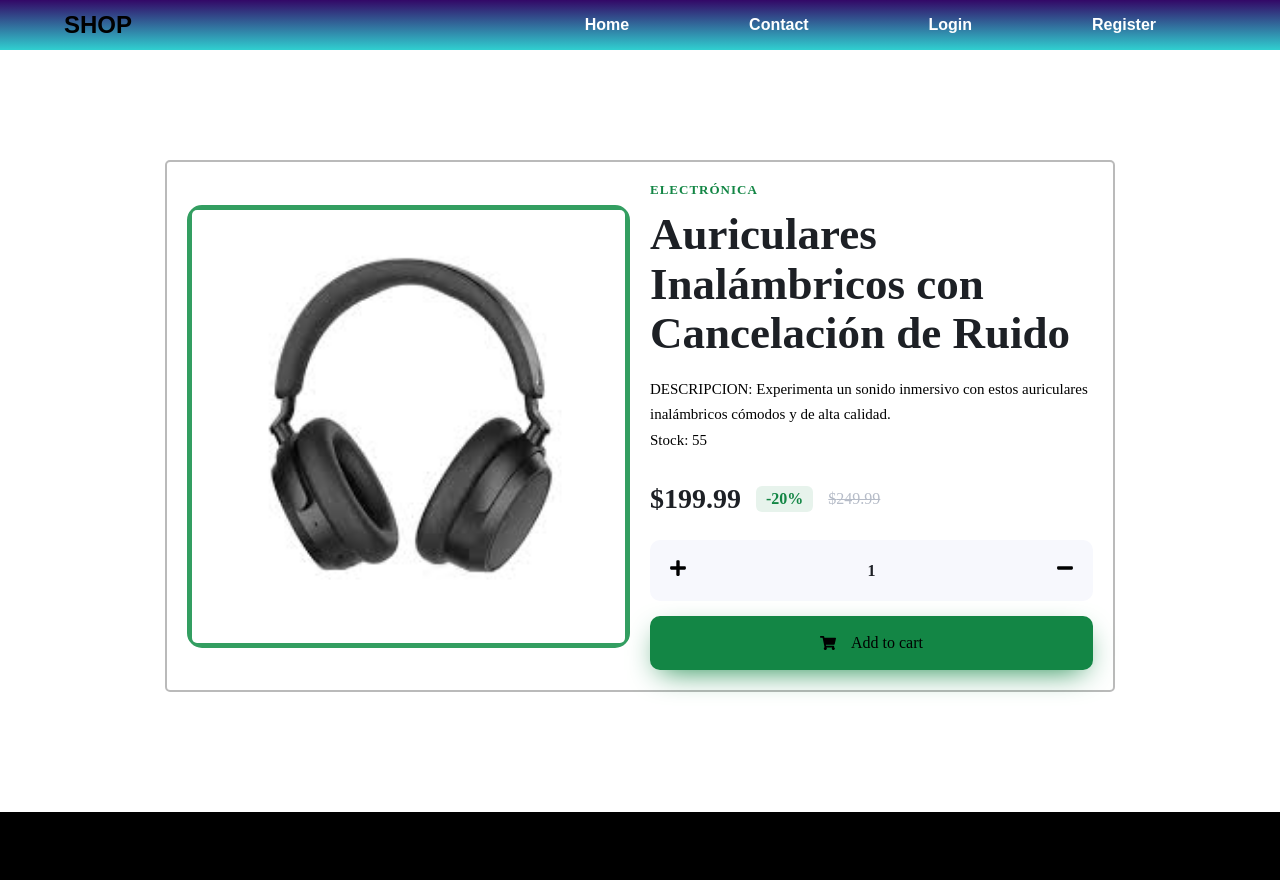
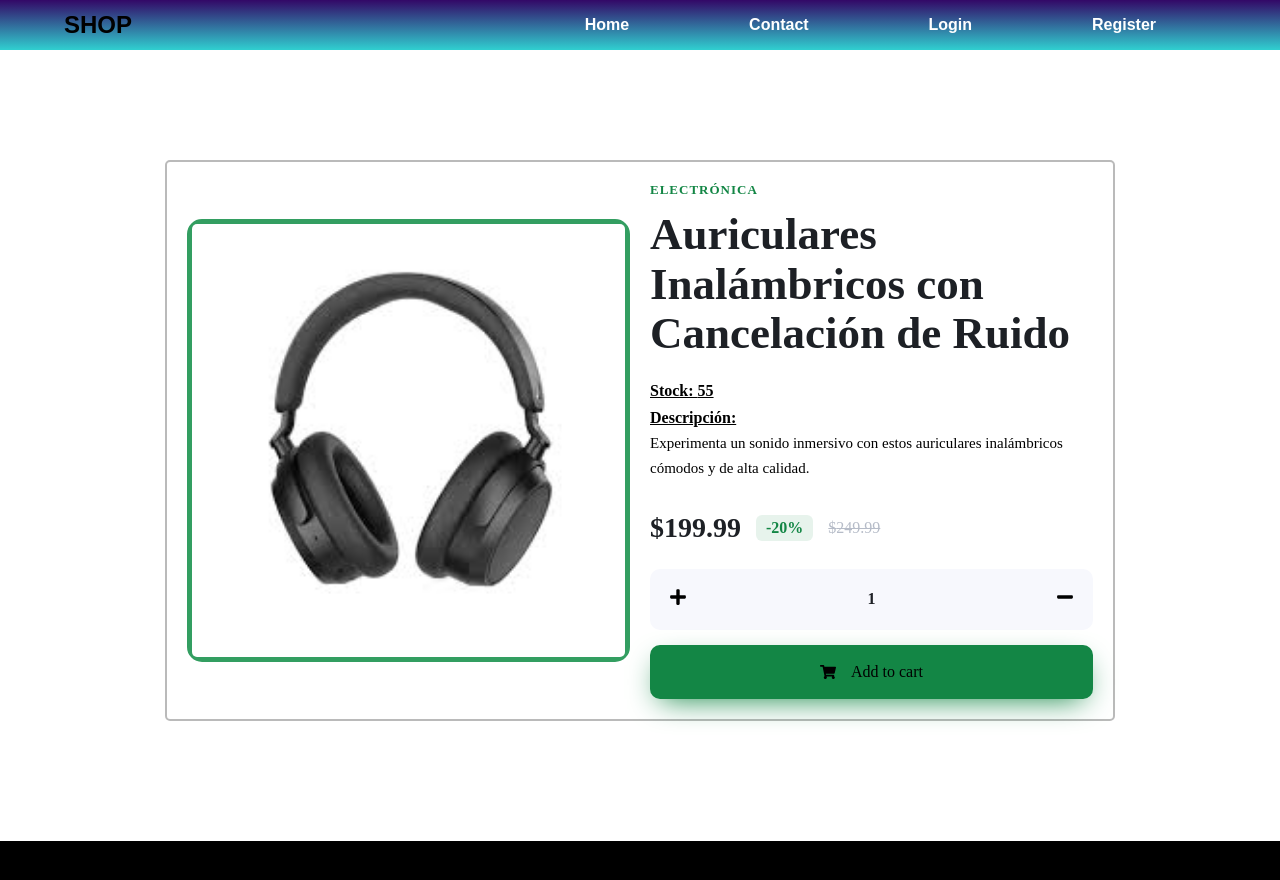
Before and after one commit to sebadamis/TP-MOD-2-OBLIGATORIO, a React (Vite) app: page /products/1 in a window 1280 px wide. Before the commit the page ends 852 px from the top, so only its background shows below. Built offline with nearby package versions, Linux system fonts and the light colour scheme.

Commit message:
6th commit

```diff
--- a/src/components/ProdDetailCard/ProdDetailCard.css
+++ b/src/components/ProdDetailCard/ProdDetailCard.css
@@ -181,6 +181,17 @@ img {
 .product-content .product-text {
     font-size: var(--fs-3);
     line-height: 1.7;
+}
+.stock {
+    text-decoration: underline;
+    font-weight: 600;
+    font-size: 16px;
+}
+
+.description {
+    text-decoration: underline;
+    font-weight: 600;
+    font-size: 16px;
 }
 
 .product-content .wrapper {
--- a/src/components/ProdDetailCard/ProdDetailCard.jsx
+++ b/src/components/ProdDetailCard/ProdDetailCard.jsx
@@ -22,9 +22,10 @@ import BotonesDetail from '../BotonesDetail/BotonesDetail';
                                     {titulo}
                                 </h1>
                                 <p className="product-text">
-                                    DESCRIPCION: {descripcion}
-                                    <br/>
-                                    Stock: {stock}
+                                    <span className='stock'>Stock: {stock}</span>
+
+                                    <span className='description'>Descripción: </span>
+                                    {descripcion}
                                 </p>
                                 <div className="wrapper">
                                     <span className="price" data-total-price="">${precioFinal}</span>
```
